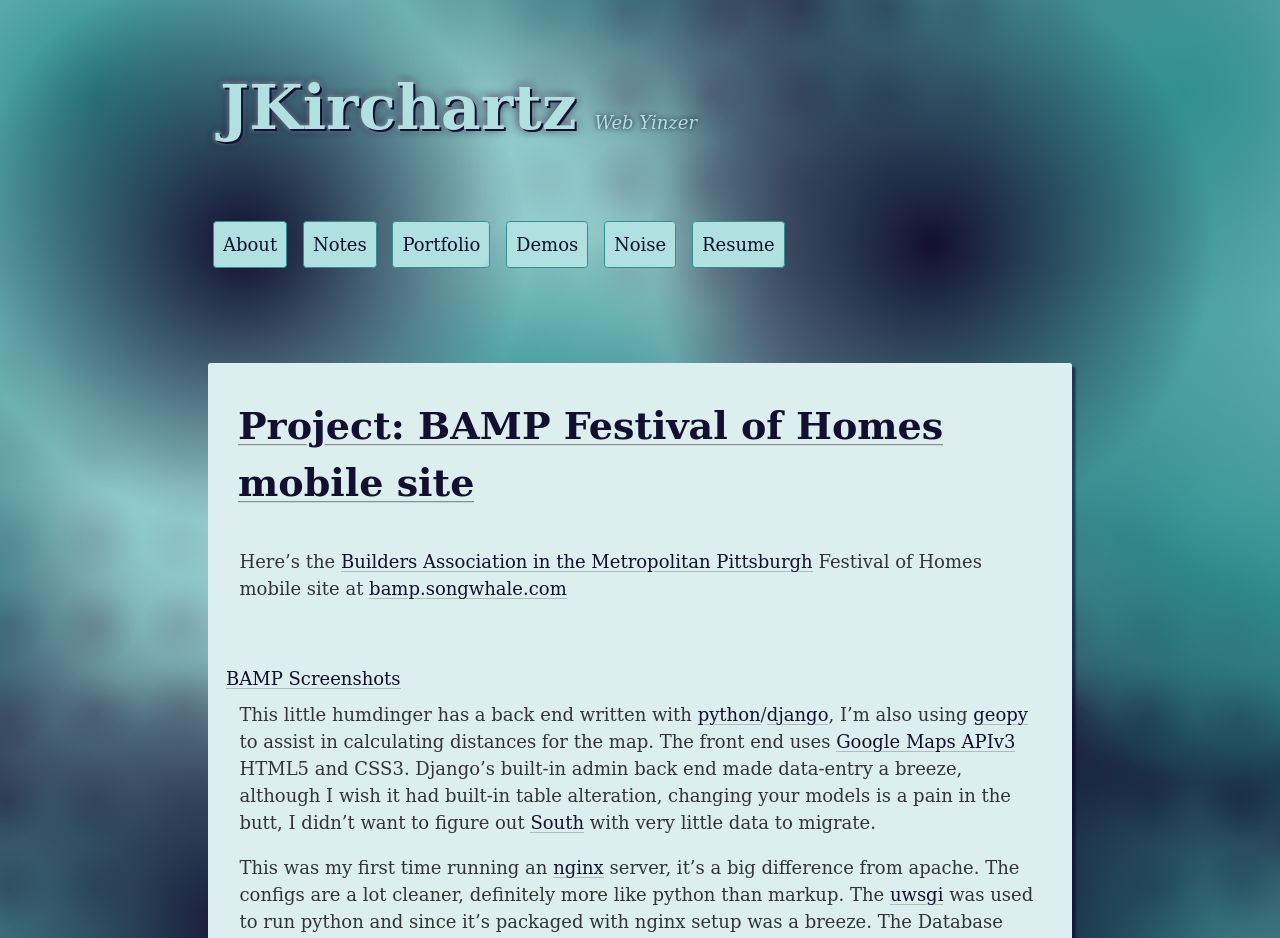
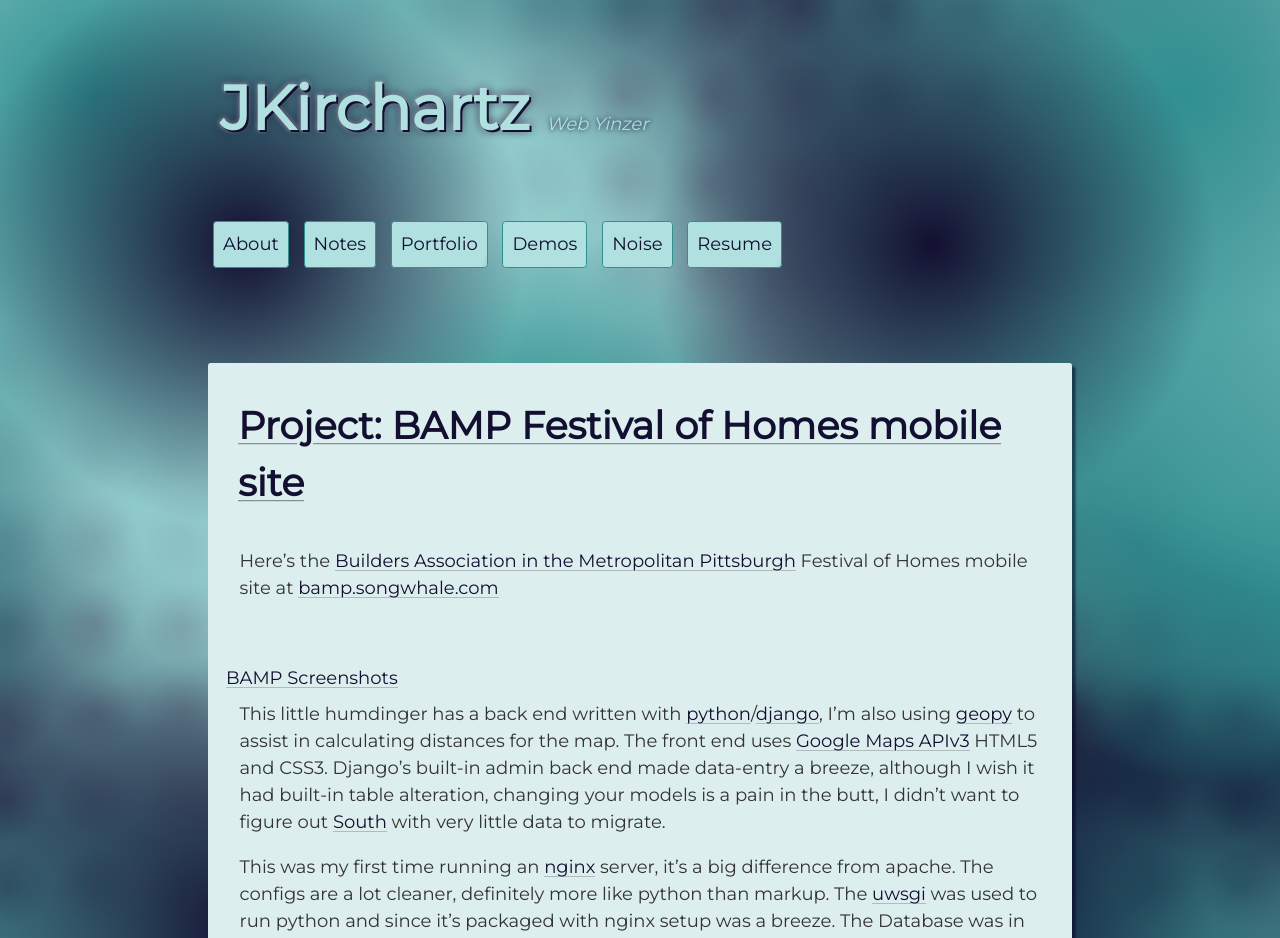
Before and after one commit to JKirchartz/jkirchartz.github.com, a Jekyll site: the page built from _posts/2011-12-02-project-bamp-festival-of-homes-mobile.md, in a window 1280 px wide. Shown: the top 938 px of the page. Built offline with Jekyll 4.4.1, drawn with Linux system fonts in a browser that asks for light colours; a script that is not in the unit is left out; comment, search, counter and statistics services are not loaded.

Commit message:
update fonts to Montserrat

```diff
--- a/_layouts/base.html
+++ b/_layouts/base.html
@@ -7,6 +7,7 @@
         <link rel="stylesheet" media="not print" href="/css/style.css" />
         <link rel="stylesheet" media="only print" href="/css/print.css" />
         <link rel="stylesheet" href="/css/syntax.css" />
+        <link href="https://fonts.googleapis.com/css?family=Montserrat" rel="stylesheet">
         <link href="/favicon.ico" rel="icon" type="image/x-icon" />
         <meta name="p:domain_verify" content="28092cfebd8dcf35ac5c5d6a35788f6c"/>
         {% seo %}
--- a/_layouts/landing.html
+++ b/_layouts/landing.html
@@ -7,6 +7,7 @@
         <link rel="stylesheet" media="not print" href="/css/style.css" />
         <link rel="stylesheet" media="only print" href="/css/print.css" />
         <link rel="stylesheet" href="/css/syntax.css" />
+        <link href="https://fonts.googleapis.com/css?family=Montserrat" rel="stylesheet">
         <link href="/favicon.ico" rel="icon" type="image/x-icon" />
         <meta name="p:domain_verify" content="28092cfebd8dcf35ac5c5d6a35788f6c"/>
         {% seo %}
--- a/css/style.css
+++ b/css/style.css
@@ -32,7 +32,7 @@
 
 body {
         font-size: 112.5%;
-        font-family: Constantia, "Lucida Bright", Lucidabright, "Lucida Serif", Lucida, "DejaVu Serif", "Bitstream Vera Serif", "Liberation Serif", Georgia, serif;
+        font-family: "Montserrat", sans-serif;
         line-height: 1.5;
         color: #333;
 }
@@ -207,7 +207,6 @@
 }
 blockquote p:first-child:before {
         content: '“';
-        font-family: sans-serif;
         font-size:4em;
         line-height:0.1em;
         margin-right:0.1em;
@@ -216,7 +215,6 @@
 }
 blockquote p:last-child:after {
         content: '”';
-        font-family: sans-serif;
         font-size:4em;
         line-height:0.1em;
         margin-right:0.1em;
```
